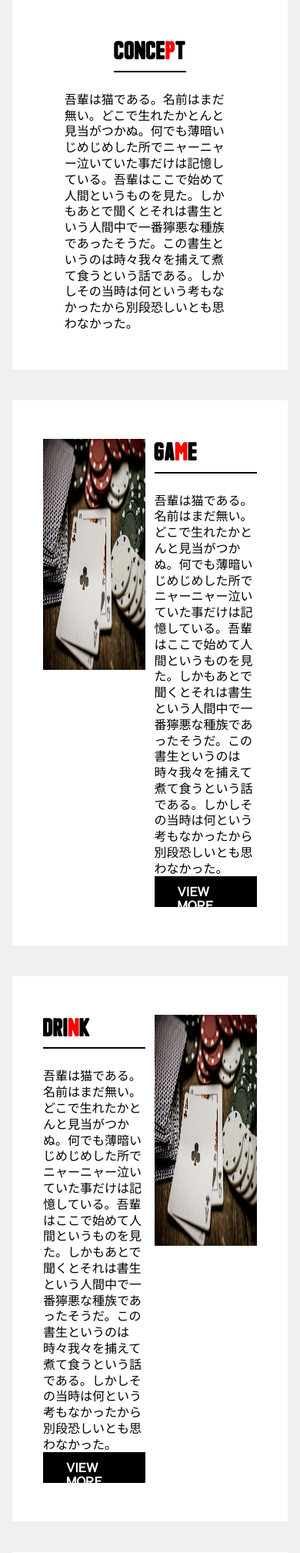
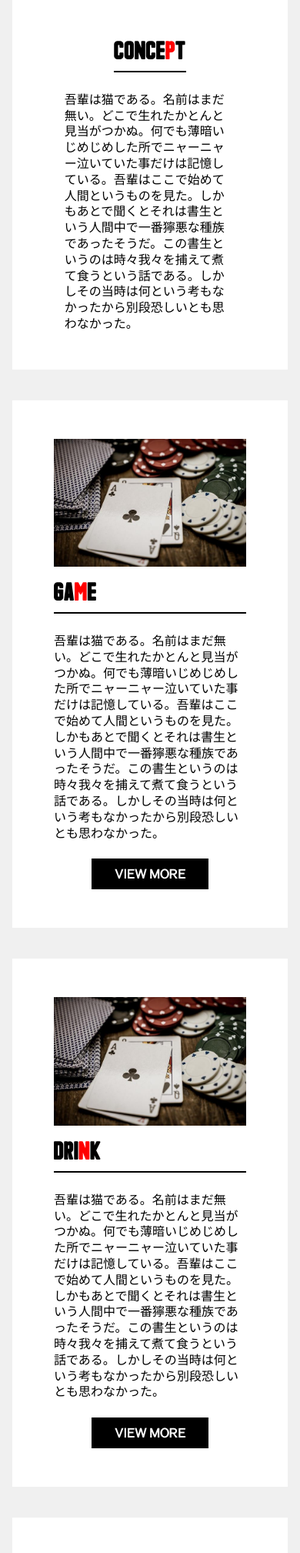
Before and after one commit to hara-94/goat, a PHP site: page / in a window 390 px wide. Shown: the part 885-2902 px from the top of the page at 77% size. Run offline with PHP 8.4, Linux system fonts and the light colour scheme; some web fonts are replaced.

Commit message:
add: horizontal-card_table

```diff
--- a/asset/css/style.css
+++ b/asset/css/style.css
@@ -600,16 +600,43 @@ th {
   justify-content: space-between;
   align-items: stretch;
 }
+.horizontal-card--reverse {
+  flex-direction: row-reverse;
+}
+@media screen and (max-width: 960px) {
+  .horizontal-card {
+    flex-direction: column;
+    align-items: center;
+  }
+}
 .horizontal-card__image {
+  position: relative;
   display: block;
   width: 48%;
-  height: 300px;
   background-color: lightgray;
+}
+.horizontal-card__image:before {
+  content: "";
+  position: absolute;
+  display: block;
+  width: 100%;
+  padding-top: 60%;
+}
+@media screen and (max-width: 960px) {
+  .horizontal-card__image {
+    width: 90%;
+    margin-bottom: 16px;
+  }
 }
 .horizontal-card__content {
   width: 48%;
   display: flex;
   flex-direction: column;
+}
+@media screen and (max-width: 960px) {
+  .horizontal-card__content {
+    width: 90%;
+  }
 }
 .horizontal-card__content__heading {
   margin-bottom: 24px;
@@ -664,6 +691,11 @@ th {
           animation-duration: 0.5s;
   -webkit-animation-fill-mode: forwards;
           animation-fill-mode: forwards;
+}
+@media screen and (max-width: 960px) {
+  .horizontal-card__content__button {
+    margin-top: 24px;
+  }
 }
 
 .horizontal-card--access {
--- a/asset/scss/source/component/horizontal-card.scss
+++ b/asset/scss/source/component/horizontal-card.scss
@@ -3,17 +3,43 @@
   justify-content: space-between;
   align-items: stretch;
 
+  &--reverse {
+    flex-direction: row-reverse;
+  }
+
+  @include isTablet {
+    flex-direction: column;
+    align-items: center;
+  }
+
   &__image {
+    position: relative;
     display: block;
     width: 48%;
-    height: 300px;
     background-color: lightgray;
+
+    &:before {
+      content: "";
+      position: absolute;
+      display: block;
+      width: 100%;
+      padding-top: 60%;
+    }
+
+    @include isTablet {
+      width: 90%;
+      margin-bottom: 16px;
+    }
   }
 
   &__content {
     width: 48%;
     display: flex;
     flex-direction: column;
+
+    @include isTablet {
+      width: 90%;
+    }
 
     &__heading {
       margin-bottom: 24px;
@@ -34,6 +60,10 @@
     &__button {
       align-self: flex-end;
       @include button;
+
+      @include isTablet {
+        margin-top: 24px;
+      }
     }
   }
 }
--- a/index.html
+++ b/index.html
@@ -66,13 +66,13 @@
     </div>
     <div class="drink section js-section--hidden" id="js-drink">
       <div class="drink__inner section__inner">
-        <div class="horizontal-card">
+        <div class="horizontal-card horizontal-card--reverse">
+          <img src="./asset/image/dummy/gambling-g35ffca6d6_640.jpg" alt="" class="horizontal-card__image">
           <div class="horizontal-card__content">
             <h2 class="horizontal-card__content__heading">DRI<span class="horizontal-card__content__heading--red">N</span>K</h2>
             <p class="horizontal-card__content__text">吾輩は猫である。名前はまだ無い。どこで生れたかとんと見当がつかぬ。何でも薄暗いじめじめした所でニャーニャー泣いていた事だけは記憶している。吾輩はここで始めて人間というものを見た。しかもあとで聞くとそれは書生という人間中で一番獰悪な種族であったそうだ。この書生というのは時々我々を捕えて煮て食うという話である。しかしその当時は何という考もなかったから別段恐しいとも思わなかった。</p>
             <a href="" class="horizontal-card__content__button">VIEW MORE</a>
           </div>
-          <img src="./asset/image/dummy/gambling-g35ffca6d6_640.jpg" alt="" class="horizontal-card__image">
         </div>
       </div>
     </div>
```
